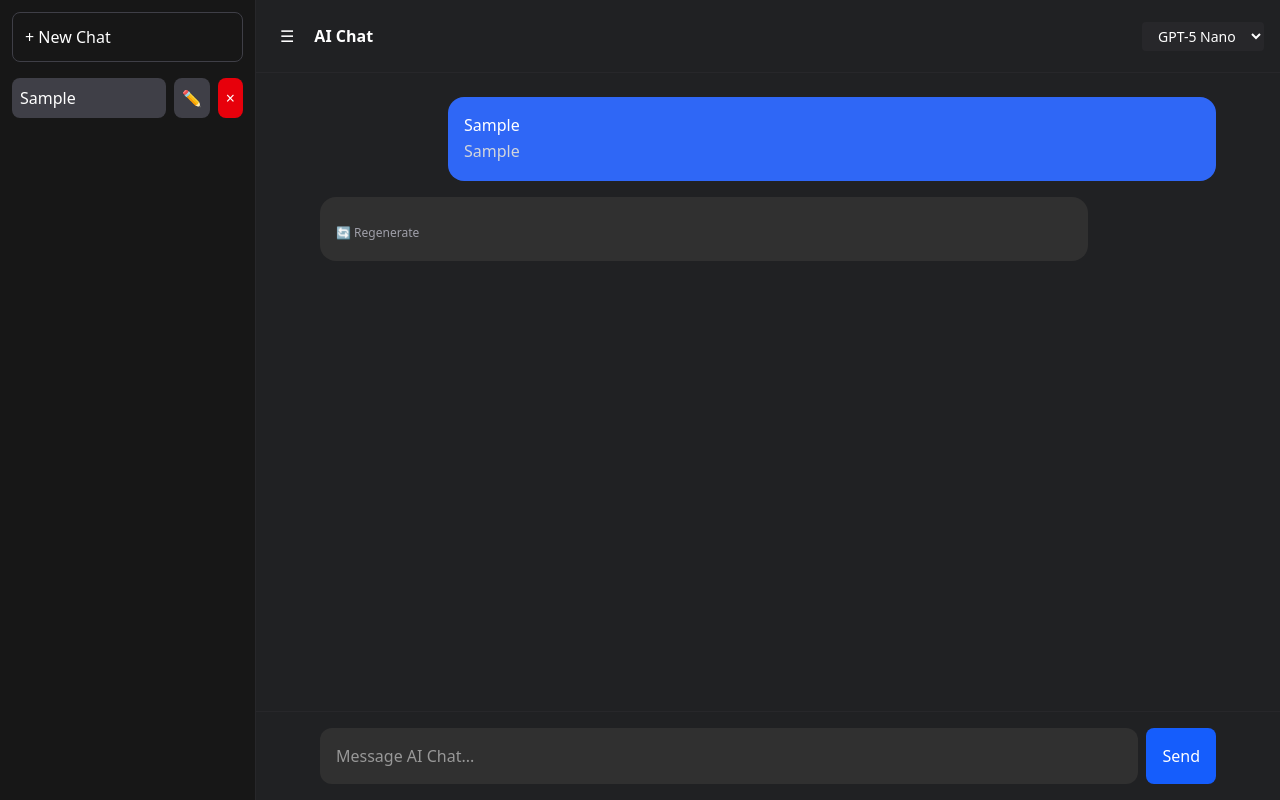
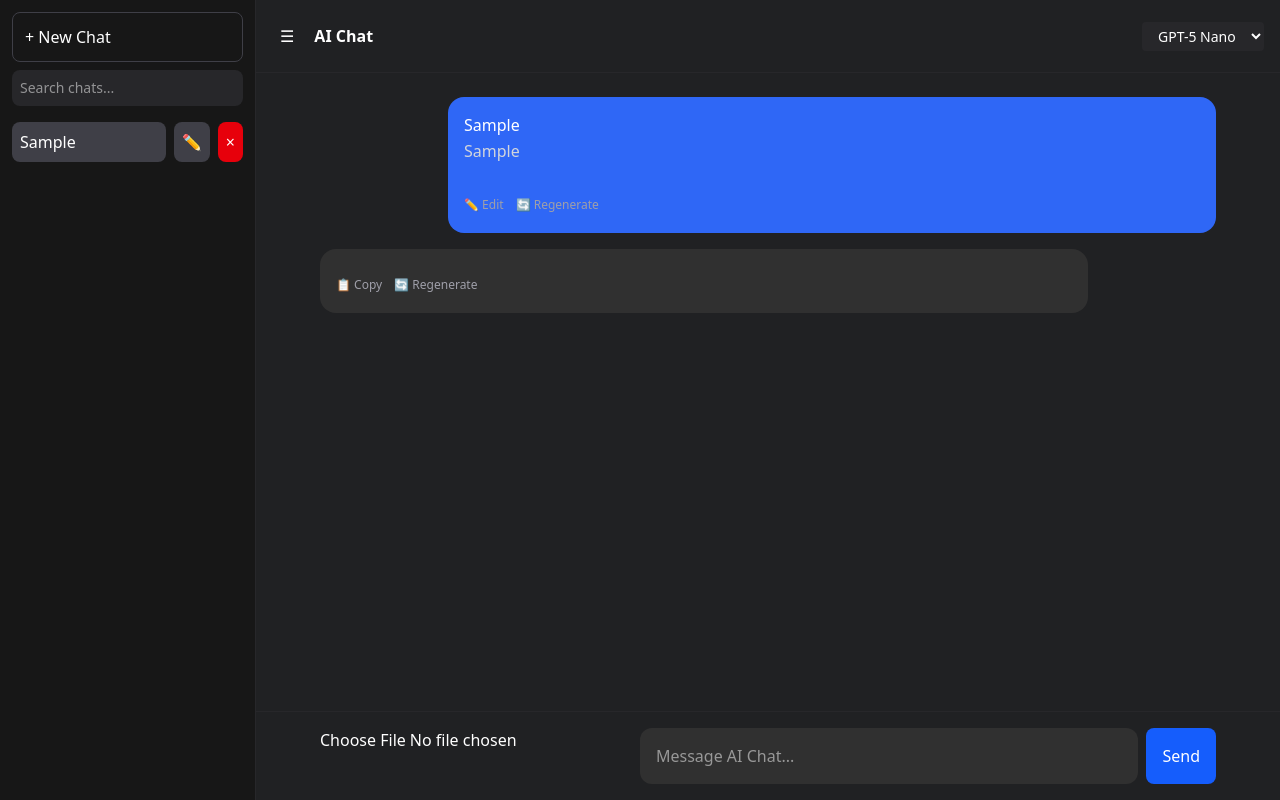
Before and after one commit to boiciucionut96-sys/ai-chat, a Next.js app: page / in a window 1280 px wide. Both pictures are taken after typing "Sample" into the empty fields and a click on the button "Send". Built offline with nearby package versions, Linux system fonts and the light colour scheme; no server answers.

Commit message:
Add text file upload support

```diff
--- a/app/api/chat/route.ts
+++ b/app/api/chat/route.ts
@@ -7,7 +7,23 @@ const client = new OpenAI({
 
 export async function POST(req: Request) {
   try {
-    const { messages, model } = await req.json();
+    const formData = await req.formData();
+
+const messages = JSON.parse(
+  formData.get("messages") as string
+);
+
+const model = formData.get("model") as string;
+
+const file = formData.get("file") as File | null;
+let fileContent = "";
+
+if (file && file.type === "text/plain") {
+  fileContent = await file.text();
+}
+console.log("file:", file?.name);
+console.log("type:", file?.type);
+console.log("size:", file?.size);
 
     const stream = await client.responses.create({
       model: model || "gpt-5-nano",
@@ -18,6 +34,14 @@ export async function POST(req: Request) {
           content:
             "You are a helpful AI assistant. Format all code using markdown code blocks.",
         },
+        ...(fileContent
+  ? [
+      {
+        role: "system",
+        content: `Uploaded file contents:\n\n${fileContent}`,
+      },
+    ]
+  : []),
         ...messages.map((msg: any) => ({
           role: msg.role,
           content: msg.content,
--- a/app/page.tsx
+++ b/app/page.tsx
@@ -25,6 +25,13 @@ export default function Home() {
   const [message, setMessage] = useState("");
   const [chats, setChats] = useState<Chat[]>([]);
   const [sidebarOpen, setSidebarOpen] = useState(true);
+  const [search, setSearch] = useState("");
+  const [copiedIndex, setCopiedIndex] = useState<number | null>(null);
+  const [editingIndex, setEditingIndex] = useState<number | null>(null);
+const [editingText, setEditingText] = useState("");
+const [renamingChatId, setRenamingChatId] = useState<string | null>(null);
+const [renameValue, setRenameValue] = useState("");
+const [selectedFile, setSelectedFile] = useState<File | null>(null);
 
 
 const regenerateResponse = async () => {
@@ -79,14 +86,16 @@ const currentChat =
   const bottomRef = useRef<HTMLDivElement | null>(null);
 
   const renameChat = (id: string) => {
-    const newTitle = prompt("New chat title:");
+  const newTitle = window.prompt("New chat title:");
 
-    if (!newTitle) return;
+  if (newTitle === null || newTitle.trim() === "") {
+    return;
+  }
 
   setChats((prev) =>
     prev.map((chat) =>
       chat.id === id
-          ? { ...chat, title: newTitle }
+        ? { ...chat, title: newTitle.trim() }
         : chat
     )
   );
@@ -176,6 +185,10 @@ const sendMessage = async () => {
   setAbortController(null);
 };
 
+const continueConversation = async (messages: Message[]) => {
+  // same fetch logic as sendMessage
+};
+
 
 const userMessage = message;
 
@@ -198,18 +211,25 @@ const userMessage = message;
     setLoading(true);
 
     const controller = new AbortController();
+const formData = new FormData();
+
+formData.append(
+  "messages",
+  JSON.stringify(updatedMessages)
+);
+
+formData.append("model", model);
+
+if (selectedFile) {
+  formData.append("file", selectedFile);
+}
     setAbortController(controller);
     try {
       const res = await fetch("/api/chat", {
   method: "POST",
-  headers: {
-    "Content-Type": "application/json",
-  },
+
   signal: controller.signal,
-  body: JSON.stringify({
-  messages: updatedMessages,
-  model,
-}),
+  body: formData,
 });
 
 const reader = res.body?.getReader();
@@ -337,8 +357,19 @@ if (chunkCount % 5 !== 0) continue;
     + New Chat
   </button>
 
+  <input
+    value={search}
+    onChange={(e) => setSearch(e.target.value)}
+    placeholder="Search chats..."
+    className="mt-2 w-full rounded-lg bg-zinc-800 p-2 text-sm"
+  />
+
   <div className="mt-4 space-y-2">
-    {chats.map((chat) => (
+    {chats
+  .filter((chat) =>
+    chat.title.toLowerCase().includes(search.toLowerCase())
+  )
+  .map((chat) => (
   <div key={chat.id} className="flex gap-2">
     <button
       title={chat.title}
@@ -349,11 +380,35 @@ if (chunkCount % 5 !== 0) continue;
           : "bg-zinc-800"
       }`}
     >
-      {chat.title}
+      {renamingChatId === chat.id ? (
+  <input
+  value={renameValue}
+  onChange={(e) => setRenameValue(e.target.value)}
+  className="w-full bg-zinc-700 rounded p-1 text-sm"
+  onKeyDown={(e) => {
+    if (e.key === "Enter") {
+      setChats((prev) =>
+        prev.map((c) =>
+          c.id === chat.id
+            ? { ...c, title: renameValue }
+            : c
+        )
+      );
+
+      setRenamingChatId(null);
+    }
+  }}
+/>
+) : (
+  chat.title
+)}
     </button>
 
     <button
-  onClick={() => renameChat(chat.id)}
+  onClick={() => {
+  setRenamingChatId(chat.id);
+  setRenameValue(chat.title);
+}}
   className="rounded-lg bg-zinc-700 px-2 hover:bg-zinc-600"
 >
   ✏️
@@ -426,7 +481,59 @@ if (chunkCount % 5 !== 0) continue;
     }`}
   >
    <div>
-  {msg.content}
+  {editingIndex === index ? (
+    <div>
+      <textarea
+        value={editingText}
+        onChange={(e) => setEditingText(e.target.value)}
+        className="w-full rounded bg-zinc-800 p-2 text-white"
+      />
+
+      <div className="mt-2 flex gap-2">
+        <button
+ onClick={() => {
+  setChats((prev) =>
+    prev.map((chat) => {
+      if (chat.id !== activeChatId) return chat;
+
+      const updated = [...chat.messages];
+
+      updated[index] = {
+        ...updated[index],
+        content: editingText,
+      };
+
+      return {
+        ...chat,
+        messages: updated.slice(0, index + 1),
+      };
+    })
+  );
+
+  setEditingIndex(null);
+
+  setEditingIndex(null);
+
+setTimeout(() => {
+  sendMessage();
+}, 100);
+}}
+  className="rounded bg-green-600 px-2 py-1"
+>
+  Save
+</button>
+
+        <button
+          onClick={() => setEditingIndex(null)}
+          className="rounded bg-zinc-600 px-2 py-1"
+        >
+          Cancel
+        </button>
+      </div>
+    </div>
+  ) : (
+    msg.content
+  )}
 </div>
     <div className="prose prose-invert max-w-none">
   <ReactMarkdown
@@ -455,9 +562,34 @@ if (chunkCount % 5 !== 0) continue;
     {msg.content}
   </ReactMarkdown>
 
-  {msg.role === "assistant" &&
-    index === currentChat.messages.length - 1 &&
-    !loading && (
+{msg.role === "user" && (
+  <button
+    onClick={() => {
+      setEditingIndex(index);
+      setEditingText(msg.content);
+    }}
+    className="mt-2 mr-3 text-xs text-zinc-400 hover:text-white"
+  >
+    ✏️ Edit
+  </button>
+)}
+
+{msg.role === "assistant" && (
+  <button
+  onClick={() => {
+    navigator.clipboard.writeText(msg.content);
+    setCopiedIndex(index);
+
+    setTimeout(() => {
+      setCopiedIndex(null);
+    }, 2000);
+  }}
+  className="mt-2 mr-3 text-xs text-zinc-400 hover:text-white"
+>
+  {copiedIndex === index ? "✓ Copied" : "📋 Copy"}
+</button>
+)}
+{!loading && (
       <button
         onClick={regenerateResponse}
         className="mt-3 text-xs text-zinc-400 hover:text-white"
@@ -482,14 +614,37 @@ if (chunkCount % 5 !== 0) continue;
 
         <div className="border-t border-zinc-800 p-4">
   <div className="max-w-4xl mx-auto flex gap-2">
+
     <input
-              className="flex-1 rounded-xl bg-[#303030] p-4 outline-none"
+  type="file"
+  onChange={(e) => {
+    setSelectedFile(e.target.files?.[0] || null);
+  }}
+/>
+
+{selectedFile && (
+  <div className="text-xs text-zinc-400">
+    📎 {selectedFile.name}
+  </div>
+)}
+
+    <textarea
+  className="flex-1 rounded-xl bg-[#303030] p-4 outline-none resize-none"
   placeholder="Message AI Chat..."
   value={message}
+  rows={1}
   onChange={(e) => setMessage(e.target.value)}
   onKeyDown={(e) => {
   if (e.key === "Enter") {
-                  sendMessage();
+    setChats((prev) =>
+      prev.map((c) =>
+        c.id === renamingChatId
+          ? { ...c, title: renameValue }
+          : c
+      )
+    );
+
+    setRenamingChatId(null);
   }
 }}
 />
```
Lines whose indentation alone changed are shown as unchanged.
